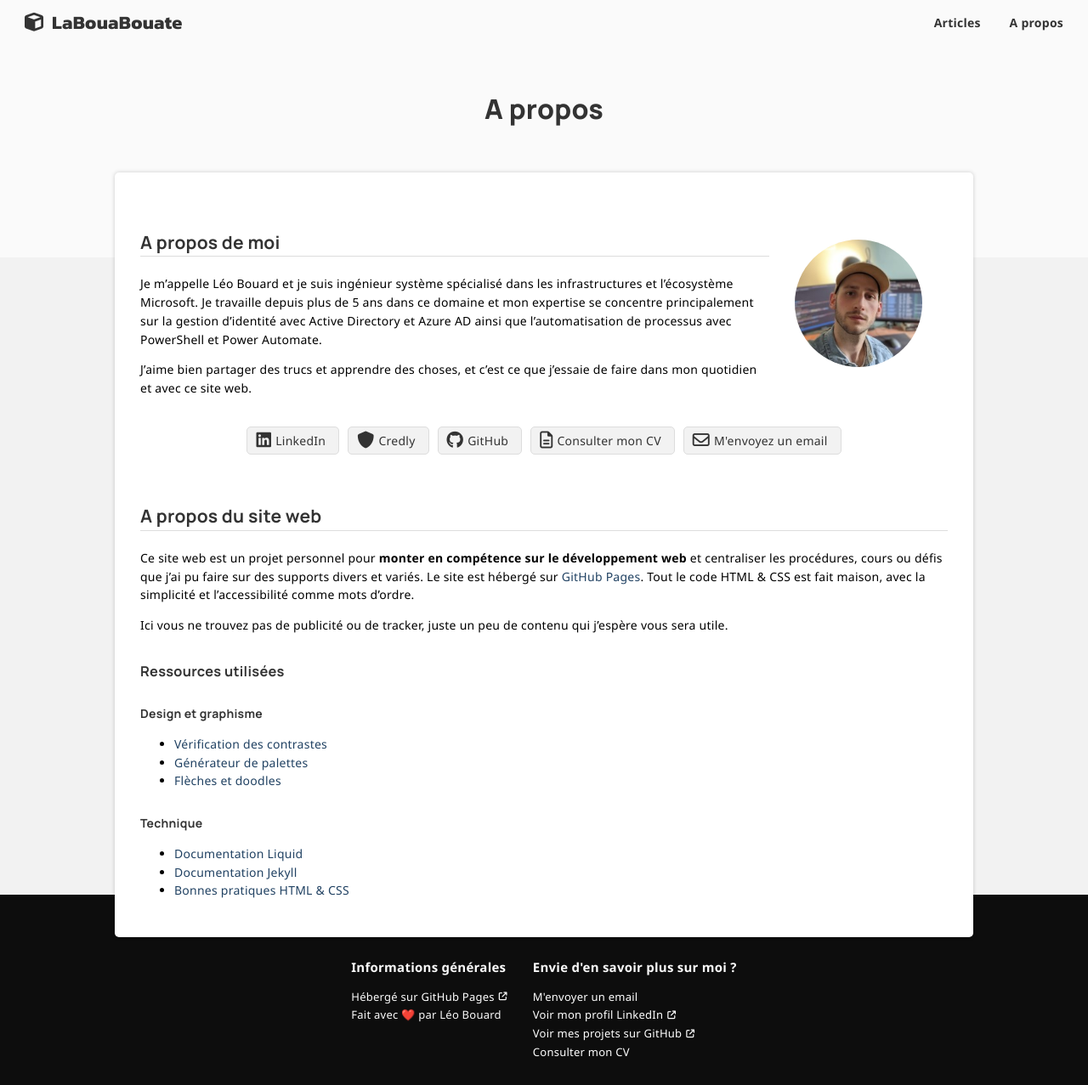
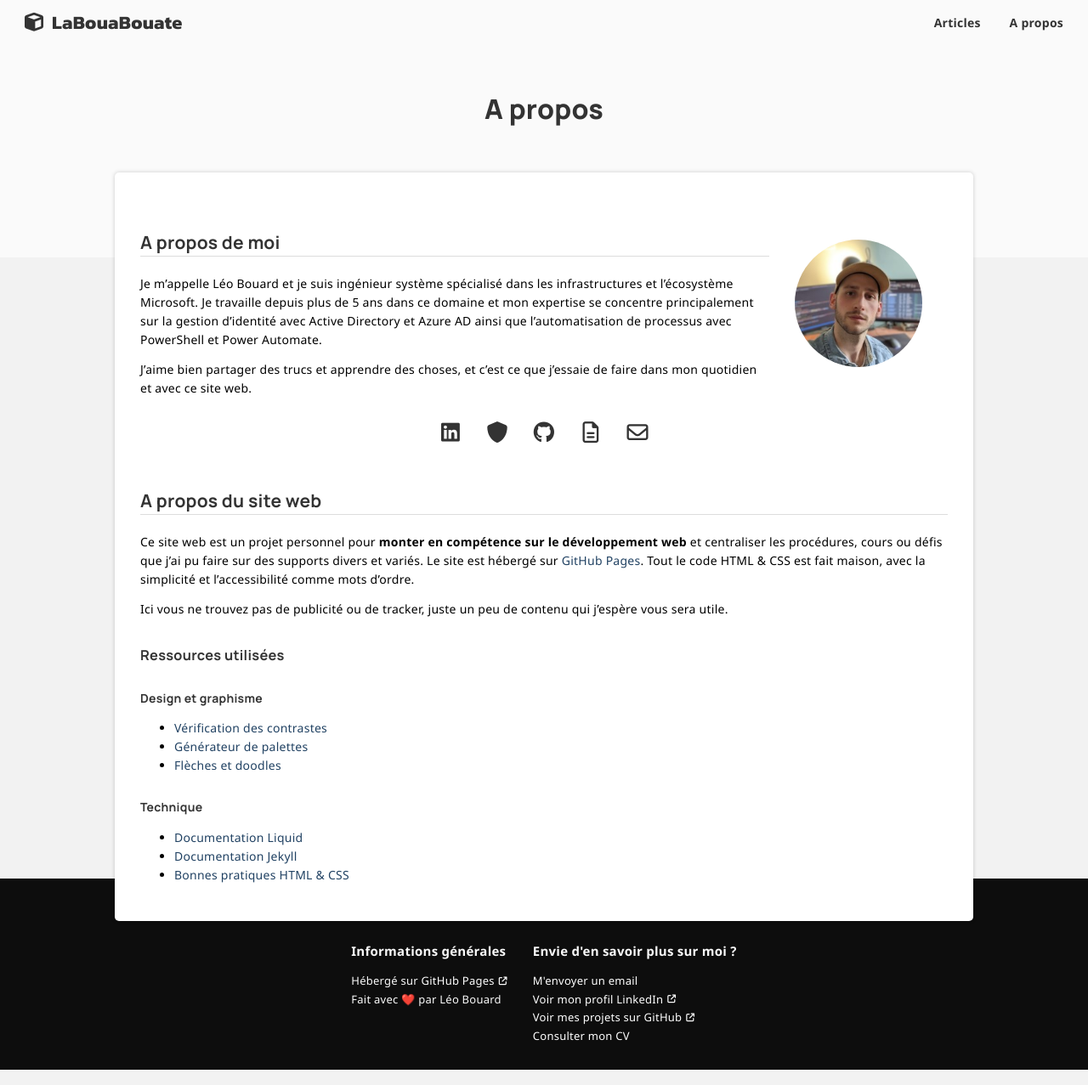
Before and after one commit to leobouard/leobouard.github.io, a Jekyll site: the page built from about.md, in a window 1280 px wide. Shown: the whole page at 85% size. Built offline with Jekyll 4.4.1, drawn with Linux system fonts in a browser that asks for light colours; nearby versions of some CDN libraries; some web fonts are replaced.

Commit message:
Modification des liens rapides

```diff
--- a/about.md
+++ b/about.md
@@ -15,25 +15,20 @@ description: "Plus d'informations sur le site web et moi-même"
 </div>
 
 <div class="personalLinks">
-    <a href="{{ site.linkedin }}" target="_blank">
+    <a href="{{ site.linkedin }}" target="_blank" title="LinkedIn">
         <i class="fa-brands fa-linkedin"></i>
-        <span>LinkedIn</span>
     </a>
-    <a href="{{ site.credly }}" target="_blank">
+    <a href="{{ site.credly }}" target="_blank" title="Credly">
         <i class="fa-solid fa-shield"></i>
-        <span>Credly</span>
     </a>
-    <a href="{{ site.github.owner_url }}" target="_blank">
+    <a href="{{ site.github.owner_url }}" target="_blank" title="GitHub">
         <i class="fa-brands fa-github"></i>
-        <span>GitHub</span>
     </a>
-    <a href="/cv" class="cv">
+    <a href="/cv" class="cv" title="CV">
         <i class="fa-regular fa-file-lines"></i>
-        <span>Consulter mon CV</span>
     </a>
-    <a href="mailto:{{ site.emailAddress }}">
+    <a href="mailto:{{ site.emailAddress }}" title="Email">
         <i class="fa-regular fa-envelope"></i>
-        <span>M'envoyez un email</span>
     </a>
 </div>
 
--- a/assets/css/about.scss
+++ b/assets/css/about.scss
@@ -23,7 +23,6 @@ div.aboutMe > img {
 
 div.personalLinks {
     display: flex;
-    padding: 15px 0px;
     flex-wrap: wrap;
     justify-content: center;
 }
@@ -32,30 +31,22 @@ div.personalLinks > a {
     margin: 5px;
     display: flex;
     align-items: center;
-    background-color: #f2f2f2;
-    padding: 0px 10px;
-    border-radius: 5px;
-    border: 1px solid #ddd;
+    justify-content: center;
+    padding: 5px;
+    border-radius: 100%;
+    aspect-ratio: 1;
+    height: 35px;
     color: #333;
-    font-weight: 400;
 }
 
 div.personalLinks > a:hover {
     color: #000;
+    background: rgba(0,0,0,.1);
     text-decoration: none;
-
-    span {
-        text-decoration: underline;
-    }
 }
 
 div.personalLinks > a > i {
-    font-size: 20px;
-}
-
-div.personalLinks > a > span {
-    margin: auto;
-    padding: 5px;
+    font-size: 25px;
 }
 
 @media print, screen and (max-width: 550px) {
```
